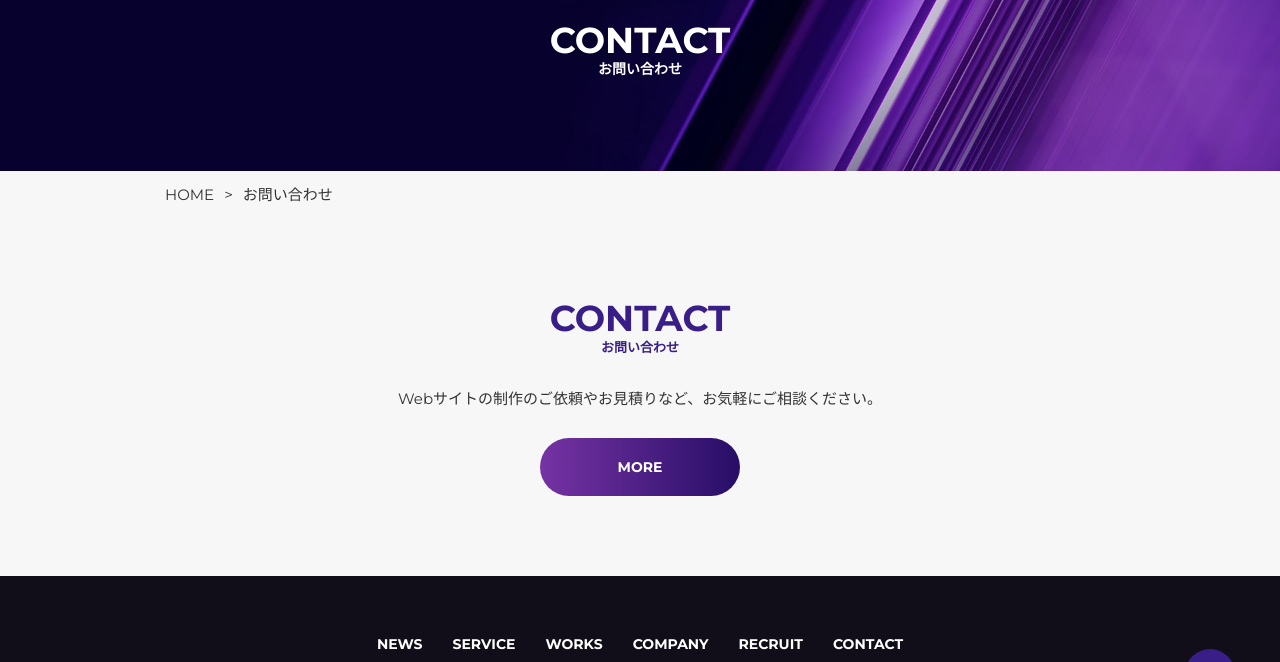
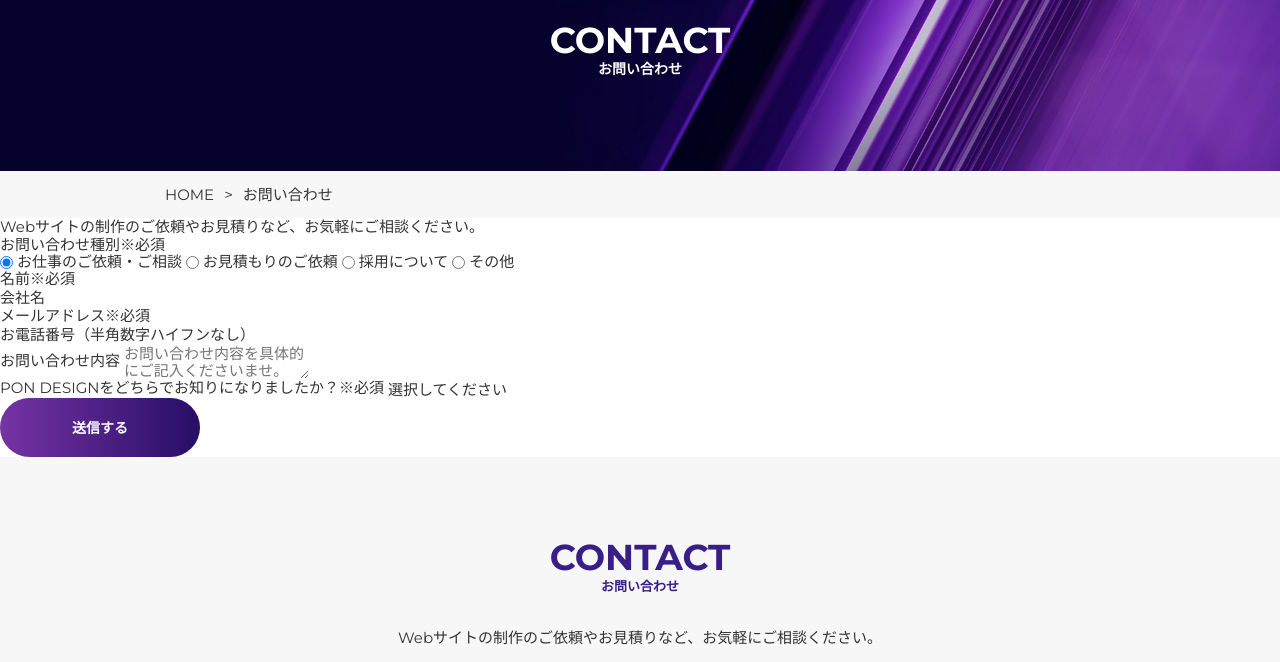
Before and after one commit to yukimiyake0607/portfolio02, a plain HTML site: page contact.html in a window 1280 px wide. Shown: the part 69-731 px from the top of the page. Drawn offline with nearby package versions, Linux system fonts and the light colour scheme.

Commit message:
必要な要素を追加

```diff
--- a/contact.html
+++ b/contact.html
@@ -64,7 +64,71 @@
     <!-- guide arrow ends -->
 
 
+    <!-- contact content start -->
+    <div class="contact-forms">
+        <div class="contact-forms-heading">
+            <p>Webサイトの制作のご依頼やお見積りなど、お気軽にご相談ください。</p>
+        </div>
+        <div class="contact-forms-body">
+            <form class="form">
+                <div class="form-item">
+                    <div class="form-title">お問い合わせ種別<span class="form-retuire">※必須</span></div>
+                    <span class="form-radio">
+                        <input type="radio" id="radio01" name="type" value="お仕事のご依頼・ご相談" checked>
+                        <label for="radio01">お仕事のご依頼・ご相談</label>
+                    </span>
+                    <span class="form-radio">
+                        <input type="radio" id="radio02" name="type" value="お見積もりのご依頼">
+                        <label for="radio02">お見積もりのご依頼</label>
+                    </span>
+                    <span class="form-radio">
+                        <input type="radio" id="radio03" name="type" value="採用について">
+                        <label for="radio03">採用について</label>
+                    </span>
+                    <span class="form-radio">
+                        <input type="radio" id="radio04" name="type" value="その他">
+                        <label for="radio04">その他</label>
+                    </span>
+                </div>
+                <div class="form-item">
+                    <label for="name" class="form-title">名前<span class="form-require">※必須</span></label>
+                    <input type="text" id="name" name="name" required class="form-input">
+                </div>
+                <div class="form-item">
+                    <label for="company-name" class="form-title">会社名</label>
+                    <input type="text" id="company-name" name="company-name" required class="form-input">
+                </div>
+                <div class="form-item">
+                    <label for="mail" class="form-title">メールアドレス<span class="form-required">※必須</span></label>
+                    <input type="text" id="mail" name="mail" required class="form-input">
+                </div>
+                <div class="form-item">
+                    <label for="tel" class="form-title">お電話番号<span class="form-note">（半角数字ハイフンなし）</span></label>
+                    <input type="text" id="tel" name="tel" class="form-input">
+                </div>
+                <div class="form-item">
+                    <label for="comment" class="form-title">お問い合わせ内容</label>
+                    <textarea name="comment" id="comment" class="form-textarea" placeholder="お問い合わせ内容を具体的にご記入くださいませ。"></textarea>
+                </div>
+                <div class="form-item">
+                    <label for="job" class="form-title">PON DESIGNをどちらでお知りになりましたか？<span class="form-required">※必須</span></label>
+                    <select name="job" id="job" required class="form-select">
+                        <option value="">選択してください</option>
+                        <option value="Google/Yahoo検索">Google/Yahoo検索</option>
+                        <option value="SNS">SNS</option>
+                        <option value="ブログ">ブログ</option>
+                        <option value="友人や知人">友人や知人</option>
+                        <option value="その他">その他</option>
+                    </select>
+                </div>
 
+                <div class="link-btn">
+                    <button type="submit" class="btn">送信する</button>
+                </div>
+            </form>
+        </div>
+    </div>
+    <!-- contact content ends -->
 
 
     <!-- contact start -->
```
